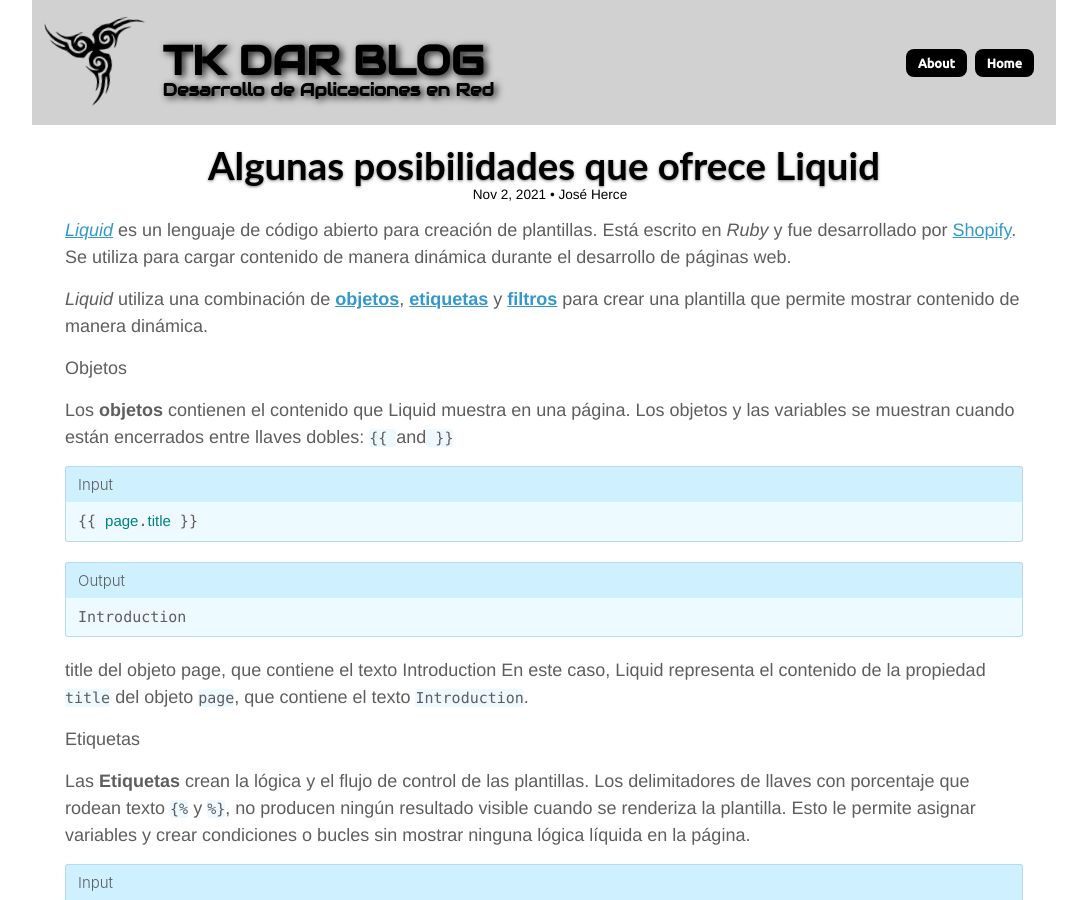
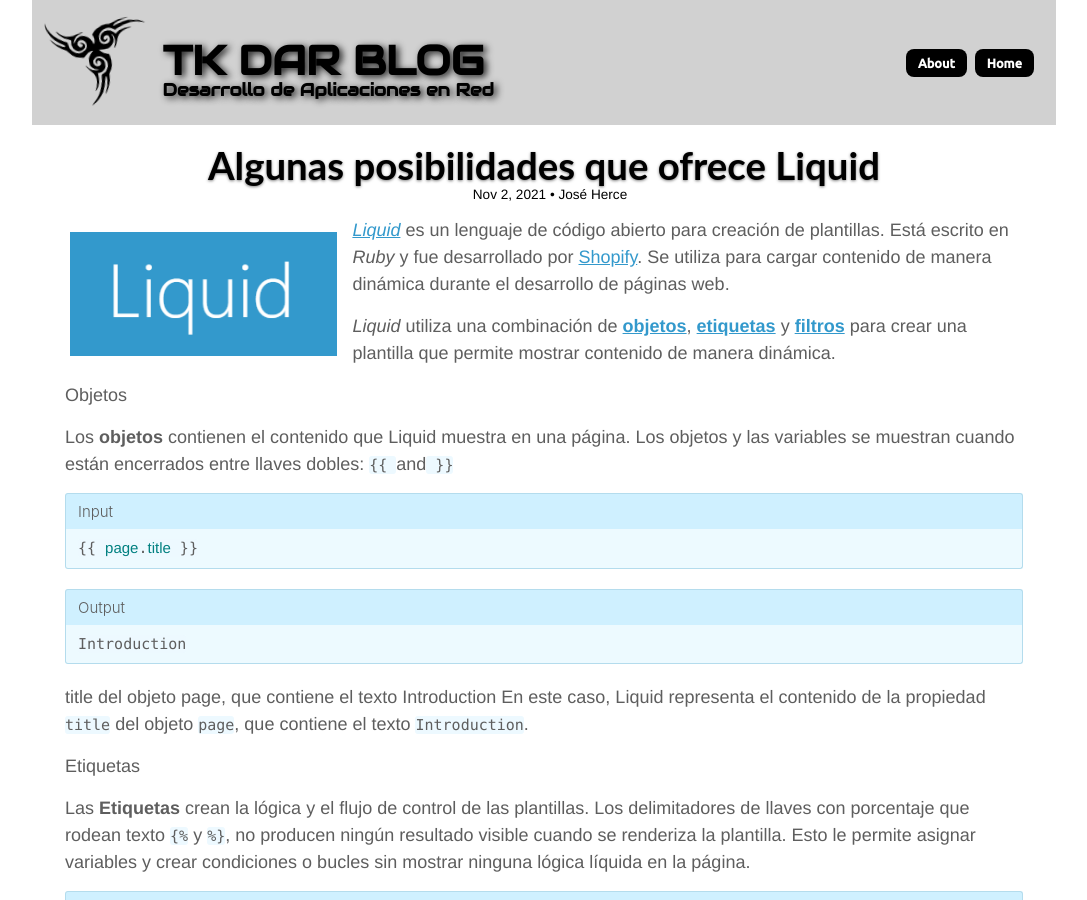
Before and after one commit to tikissmikiss/dar-blog, a Jekyll site: the page built from _posts/2021-11-02-Algunas posibilidades que ofrece Liquid.md, in a window 1280 px wide and 900 px high. Shown: the whole window, without its empty margins (96-1183 px from the left). Built offline with Jekyll 4.4.1, drawn with Linux system fonts in a browser that asks for light colours.

Commit message:
release 0.03

```diff
--- a/_posts/2021-11-02-Algunas posibilidades que ofrece Liquid.md
+++ b/_posts/2021-11-02-Algunas posibilidades que ofrece Liquid.md
@@ -2,7 +2,7 @@
 layout: post
 title: "Algunas posibilidades que ofrece Liquid"
 # date: 2021-10-30 13:06:52 +0200
-img: "media/triskel_medium.png"
+img: "media/liquid.png"
 author: José Herce
 txt1: "{{ page.open-keys}} and {{ page.close-keys}}."
 open-keys: "{{ "
@@ -13,6 +13,11 @@ excerpt_separator: "<!--more-->"
 ---
 
 <div class="liquid article">
+
+<p class="post-paragraph">
+    <a href="https://shopify.github.io/liquid/"><img class="excerpt-image" src="{{ page.img | relative_url }}" width="30%" alt="logo Jekyll" /></a>
+</p>
+
 <p class="post-paragraph">
     <a href="https://shopify.github.io/liquid/"><em>Liquid</em></a> es un lenguaje de código abierto para creación de
     plantillas. Está escrito en <em>Ruby</em> y fue desarrollado por <a href="https://www.shopify.com/">Shopify</a>. Se
```
Also changed, not shown: _posts/2021-11-03-Proceso de renderizado de Jekyll.md (+5 -2 lines), media/jekyll_render.png (added), media/liquid.png (added).
